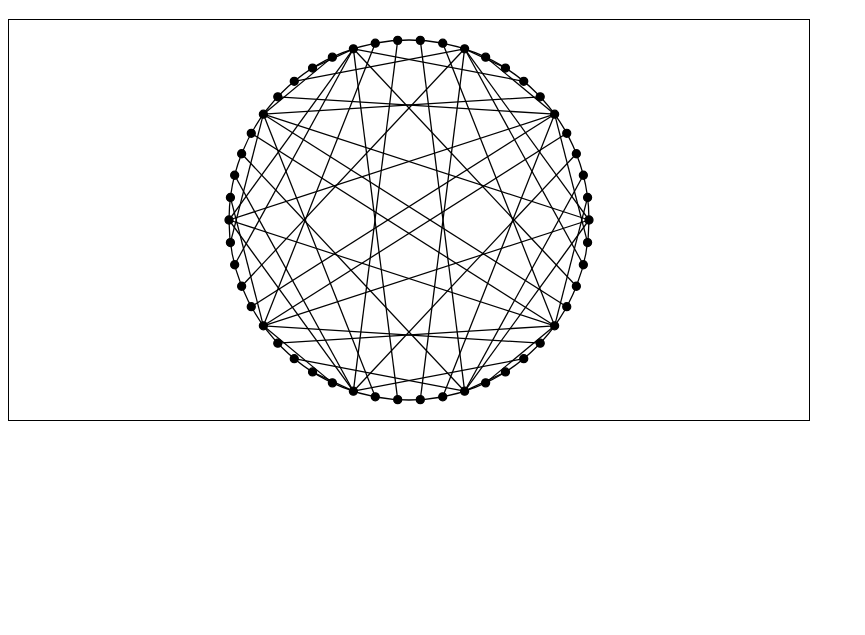
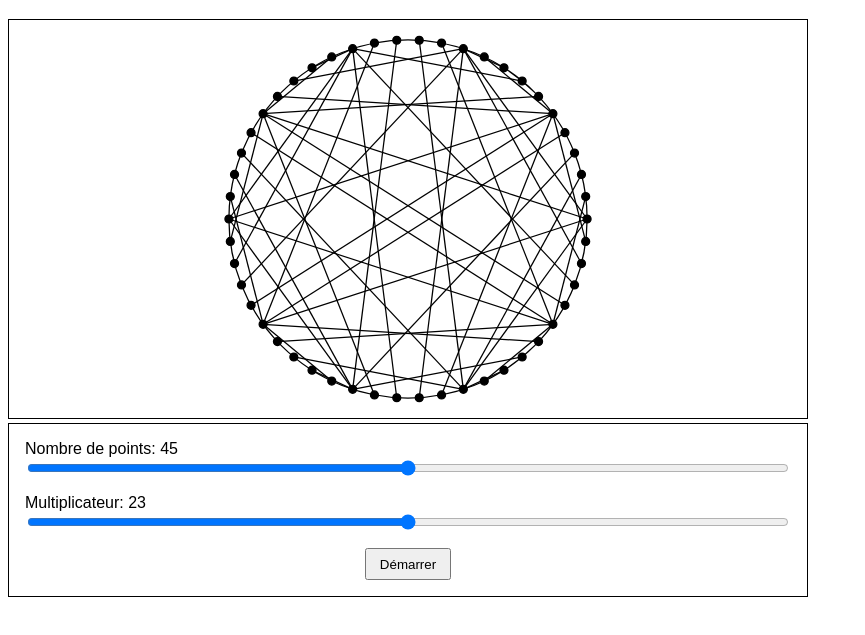
Before and after one commit to jlg-formation/tsr-april-2023, a website built with Vite: page front/index.html in a window 1280 px wide. Shown: the part 61-696 px from the top of the page, without its empty margins (0-865 px from the left). Built offline with nearby package versions, Linux system fonts and the light colour scheme.

Commit message:
dev: added command mockup

```diff
--- a/front/index.html
+++ b/front/index.html
@@ -14,5 +14,22 @@
       <g class="samples"></g>
       <g class="lines"></g>
     </svg>
+    <div class="command">
+      <label class="samples">
+        <span>
+          <span>Nombre de points: </span>
+          <span>45</span>
+        </span>
+        <input type="range" min="0" max="100" />
+      </label>
+      <label class="multiplicationFactor">
+        <span>
+          <span>Multiplicateur: </span>
+          <span>23</span>
+        </span>
+        <input type="range" min="0" max="100" />
+      </label>
+      <button>Démarrer</button>
+    </div>
   </body>
 </html>
--- a/front/package.json
+++ b/front/package.json
@@ -9,6 +9,7 @@
     "preview": "vite preview"
   },
   "devDependencies": {
+    "sass": "^1.60.0",
     "typescript": "^4.9.3",
     "vite": "^4.2.0"
   }
--- a/front/src/main.ts
+++ b/front/src/main.ts
@@ -1,4 +1,4 @@
-import "./style.css";
+import "./style.scss";
 
 import { Board } from "./Board";
 import { Config } from "./interfaces/Config";
--- /dev/null
+++ b/front/src/style.scss
@@ -0,0 +1,57 @@
+:root {
+  --color: black;
+}
+
+* {
+  box-sizing: border-box;
+}
+
+body {
+  font-family: sans-serif;
+}
+
+svg {
+  width: 50em;
+  height: 25em;
+  border: 0.1em solid var(--color);
+
+  circle {
+    fill: transparent;
+    stroke: var(--color);
+    stroke-width: 0.02em;
+  }
+
+  g.samples {
+    circle {
+      fill: var(--color);
+    }
+  }
+
+  g.lines {
+    line {
+      stroke: var(--color);
+      stroke-width: 0.02em;
+    }
+  }
+}
+
+div.command {
+  border: 0.1em solid var(--color);
+  width: 50em;
+  padding: 1em;
+
+  display: flex;
+  flex-flow: column;
+  gap: 1em;
+
+  label {
+    display: flex;
+    flex-flow: column;
+  }
+
+  button {
+    cursor: pointer;
+    align-self: center;
+    padding: 0.5em 1em;
+  }
+}
```
Also changed, not shown: front/src/style.css (deleted), 1 other file.
